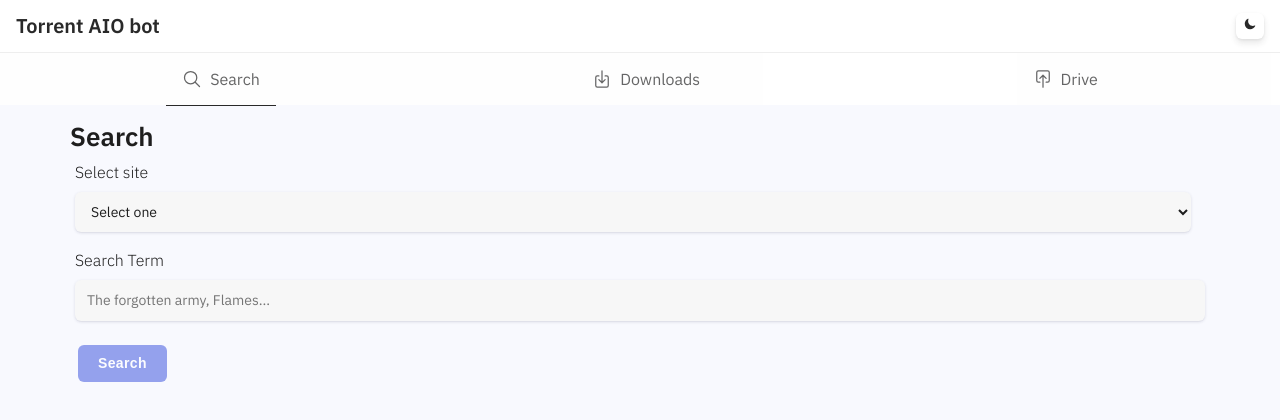
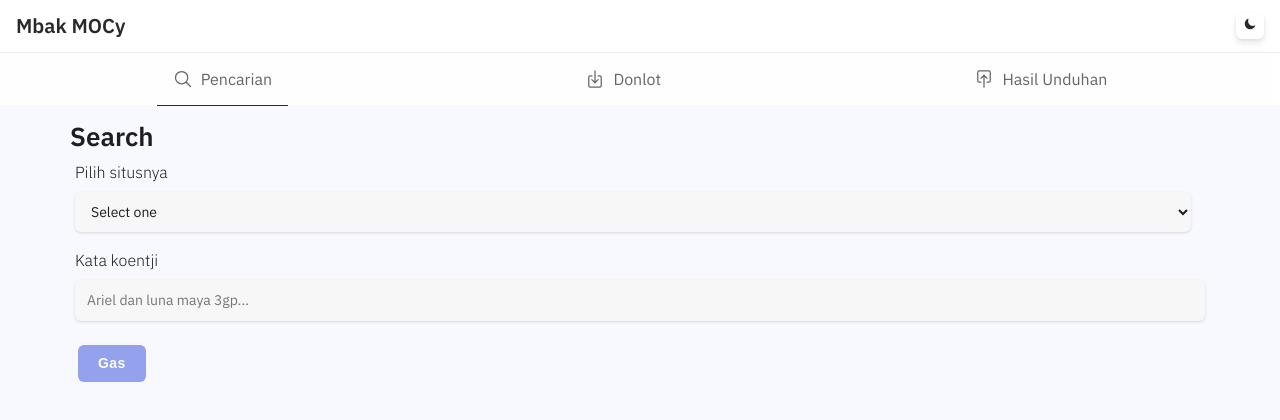
Before and after one commit to helma27/mocy, a React (Create React App) app in the folder web/: page /search in a window 1280 px wide. Shown: the top 420 px of the page. Built offline with nearby package versions, Linux system fonts and the light colour scheme.

Commit message:
Ganti bahasanya mbak MOCy

```diff
--- a/web/public/index.html
+++ b/web/public/index.html
@@ -3,14 +3,14 @@
   <head>
     <meta charset="utf-8" />
     <meta name="viewport" content="width=device-width, initial-scale=1" />
-    <meta name="description" content="Torrenting so easy even girls can do it" />
-    <title>Torrent aio bot</title>
+    <meta name="description" content="Dengan mbak Mocy, semuanya senang dan gembira" />
+    <title>Mbak MOCy</title>
     <link href="https://fonts.googleapis.com/css?family=IBM+Plex+Sans:300,400,600,700&display=swap" rel="stylesheet" />
     <script type="module" src="https://unpkg.com/ionicons@5.0.0/dist/ionicons/ionicons.esm.js"></script>
     <script nomodule="" src="https://unpkg.com/ionicons@5.0.0/dist/ionicons/ionicons.js"></script>
   </head>
   <body>
-    <noscript>You need to enable JavaScript to run this app.</noscript>
+    <noscript>Mas, javascriptnya jangan dimatiin ya, lop U.</noscript>
     <div id="root"></div>
   </body>
 </html>
--- a/web/src/components/DownloadItem.js
+++ b/web/src/components/DownloadItem.js
@@ -17,7 +17,7 @@ function DownloadItem({ torrent }) {
     <div className="card" style={{ opacity: stopping ? 0.75 : 1 }}>
       <div className="card-header compact d-flex space-between">
         <h3 style={{ lineBreak: "anywhere", marginRight: "8px" }}>{torrent.name}</h3>
-        <div className="text-400 text-primary">{torrent.done ? "Done" : torrent.redableTimeRemaining}</div>
+        <div className="text-400 text-primary">{torrent.done ? "Selesai" : torrent.redableTimeRemaining}</div>
       </div>
       {torrent.progress !== 100 && (
         <div
@@ -47,12 +47,12 @@ function DownloadItem({ torrent }) {
         </div>
         {!torrent.done && (
           <button disabled={stopping} className="btn danger" onClick={stop}>
-            Stop
+            Berhenti
           </button>
         )}
         {torrent.done && (
           <a href={torrent.downloadLink} className="btn success">
-            Open
+            Unduh mas
           </a>
         )}
       </div>
--- a/web/src/components/Navbar.js
+++ b/web/src/components/Navbar.js
@@ -6,7 +6,7 @@ function Navbar() {
     <div className="nav">
       <div className="content">
         <div className="nav-logo">
-          <h1 className="h2 m-0">Torrent AIO bot</h1>
+          <h1 className="h2 m-0">Mbak MOCy</h1>
         </div>
         <div className="nav-links">
           <NightModeToggle />
--- a/web/src/components/SearchItem.js
+++ b/web/src/components/SearchItem.js
@@ -9,7 +9,7 @@ function SearchItem({ result, site, api }) {
 
     const res = await fetch(api + "api/v1/details/" + site + "?query=" + result.link);
     if (res.status !== 200) {
-      setResponse({ error: true, errorMessage: "Cannot connect to site" });
+      setResponse({ error: true, errorMessage: "Situsnya gak bisa dibuka mas :'(" });
     } else {
       const response = await res.json();
       setResponse({ ...response });
@@ -52,7 +52,7 @@ function SearchItem({ result, site, api }) {
               </div>
             ))}
             <a href={response.torrent.downloadLink} className="btn warning m-0 mt-1">
-              Download
+              Tarik mas~
             </a>
             <button onClick={copyToClipboard} className="btn primary m-0 ml-1 mt-1">
               Copy link
--- a/web/src/components/TopNav.js
+++ b/web/src/components/TopNav.js
@@ -11,7 +11,7 @@ export default function TopNav({ nav }) {
               <i className="h2 m-0 d-flex align-items-center">
                 <ion-icon name="search-outline" />
               </i>
-              <span className="tablet-desktop-only ml-05">Search</span>
+              <span className="tablet-desktop-only ml-05">Pencarian</span>
             </Link>
           </li>
           <li className={`cursor-pointer p-0 ph-1 height-100 d-flex align-items-center${nav === "downloads" ? " border-bottom-1" : ""}`}>
@@ -19,7 +19,7 @@ export default function TopNav({ nav }) {
               <i className="h2 m-0 d-flex align-items-center">
                 <ion-icon name="download-outline" />
               </i>
-              <span className="tablet-desktop-only ml-05">Downloads</span>
+              <span className="tablet-desktop-only ml-05">Donlot</span>
             </Link>
           </li>
           <li className={`cursor-pointer p-0 ph-1 height-100 d-flex align-items-center${nav === "drive" ? " border-bottom-1" : ""}`}>
@@ -27,7 +27,7 @@ export default function TopNav({ nav }) {
               <i className="h2 m-0 d-flex align-items-center">
                 <ion-icon name="push-outline" />
               </i>
-              <span className="tablet-desktop-only ml-05">Drive</span>
+              <span className="tablet-desktop-only ml-05">Hasil Unduhan</span>
             </Link>
           </li>
         </ul>
--- a/web/src/screens/Downloads.js
+++ b/web/src/screens/Downloads.js
@@ -15,7 +15,7 @@ function Downloads() {
     setAdding(true);
 
     if (link.indexOf("magnet:") !== 0) {
-      setAddingError("Link is not a magnet link");
+      setAddingError("Gimana sih mas, ini bukan MAGNET!");
     } else {
       setAddingError("");
       const resp = await fetch(`/api/v1/torrent/download?link=${link}`);
@@ -23,7 +23,7 @@ function Downloads() {
       if (resp.status === 200) {
         setLink("");
       } else {
-        setAddingError("An error occured");
+        setAddingError("Lah kok gak bisa");
       }
     }
 
@@ -38,7 +38,7 @@ function Downloads() {
         <Input
           id="link"
           name="link"
-          label="Magnet Link"
+          label="Magnet-nya dimari"
           placeholder="magnet:?xt=urn:btih:08ada5a7a6183aae1e09d831df6748d566095a10"
           value={link}
           onChange={setLink}
@@ -49,7 +49,7 @@ function Downloads() {
           Add
         </button>
       </form>
-      {error && <div className="text-danger mt-1">An error occured. Check your internet.</div>}
+      {error && <div className="text-danger mt-1">Lah gak bisa eh, coba kamu cek dulu Internetnya mas.</div>}
       {data && (
         <div className="d-flex-column mt-1">
           {data.torrents.map(torrent => (
--- a/web/src/screens/Search.js
+++ b/web/src/screens/Search.js
@@ -18,7 +18,7 @@ function Search({ api }) {
       if (res.status !== 200) {
         setResponse({
           error: true,
-          errorMessage: "Cannot connect to site"
+          errorMessage: "Situsnya gak bisa dibuka mas :'("
         });
       } else {
         const response = await res.json();
@@ -36,27 +36,27 @@ function Search({ api }) {
         <Picker
           id="site"
           name="site"
-          label="Select site"
+          label="Pilih situsnya"
           value={site}
           onChange={setSite}
           options={[
+            { name: "RARBG", value: "rarbg" },
             { name: "1337x", value: "1337x" },
-            { name: "Limetorrents", value: "limetorrent" },
-            { name: "Piratebay", value: "piratebay" }
+            { name: "YTS", value: "yts" }
           ]}
           required
         />
         <Input
           id="term"
           name="term"
-          label="Search Term"
-          placeholder="The forgotten army, Flames..."
+          label="Kata koentji"
+          placeholder="Ariel dan luna maya 3gp..."
           value={term}
           onChange={setTerm}
           required
         />
         <button disabled={loading || !site} className={`btn primary${loading ? " loading" : ""}`} type="submit">
-          Search
+          Gas
         </button>
       </form>
       <div className="d-flex-column mv-1">
```
